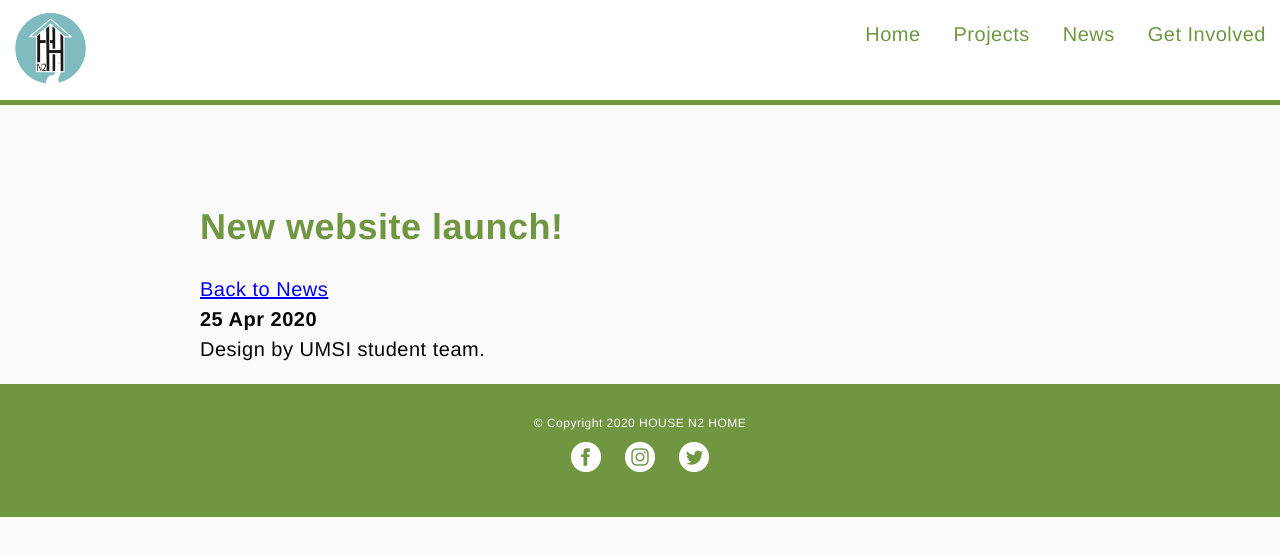
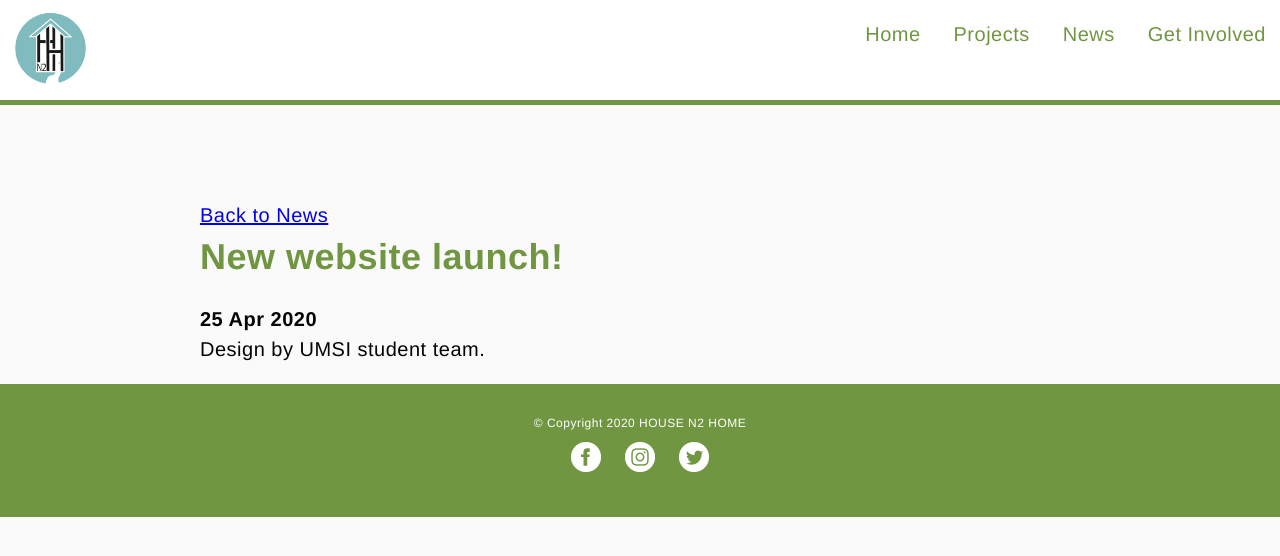
Before and after one commit to si-air2020/si-air2020.github.io, a Jekyll site: the page built from _posts/2020-04-25-new-website-launch.md, in a window 1280 px wide. Shown: the top 556 px of the page. Built offline with Jekyll 4.4.1, drawn with Linux system fonts in a browser that asks for light colours.

Commit message:
Update post.html

```diff
--- a/_layouts/post.html
+++ b/_layouts/post.html
@@ -2,8 +2,8 @@
 layout: default
 ---
 <div class="news-section">
+  <a class="back-link" href="/news">Back to News</a>
   <h1>{{ page.title }}</h1>
-  <a href="/news">Back to News</a>
   <p class="meta"><strong>{{ page.date | date_to_string }}</strong></p>
 
   <div class="post">
```
